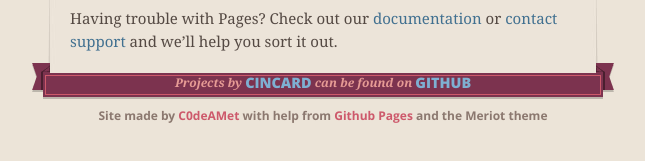
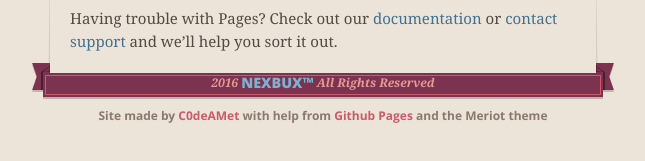
Before and after one commit to CinCard/CinCard.github.io, a plain HTML site: page index.html in a window 1280 px wide. Shown: the part 1069-1230 px from the top of the page, without its empty margins (317-962 px from the left). Drawn offline with nearby package versions, Linux system fonts and the light colour scheme.

Commit message:
Update index.html

```diff
--- a/index.html
+++ b/index.html
@@ -72,7 +72,7 @@
       <footer>
         <span class="ribbon-outer">
           <span class="ribbon-inner">
-            <p>Projects by <a href="https://github.com/CinCard">CinCard</a> can be found on <a href="https://github.com/CinCard">GitHub</a></p>
+            <p>2016 <a href="https://github.com/NexBux/">NexBux™</a> All Rights Reserved</p>
           </span>
           <span class="left-tail"></span>
           <span class="right-tail"></span>
```
